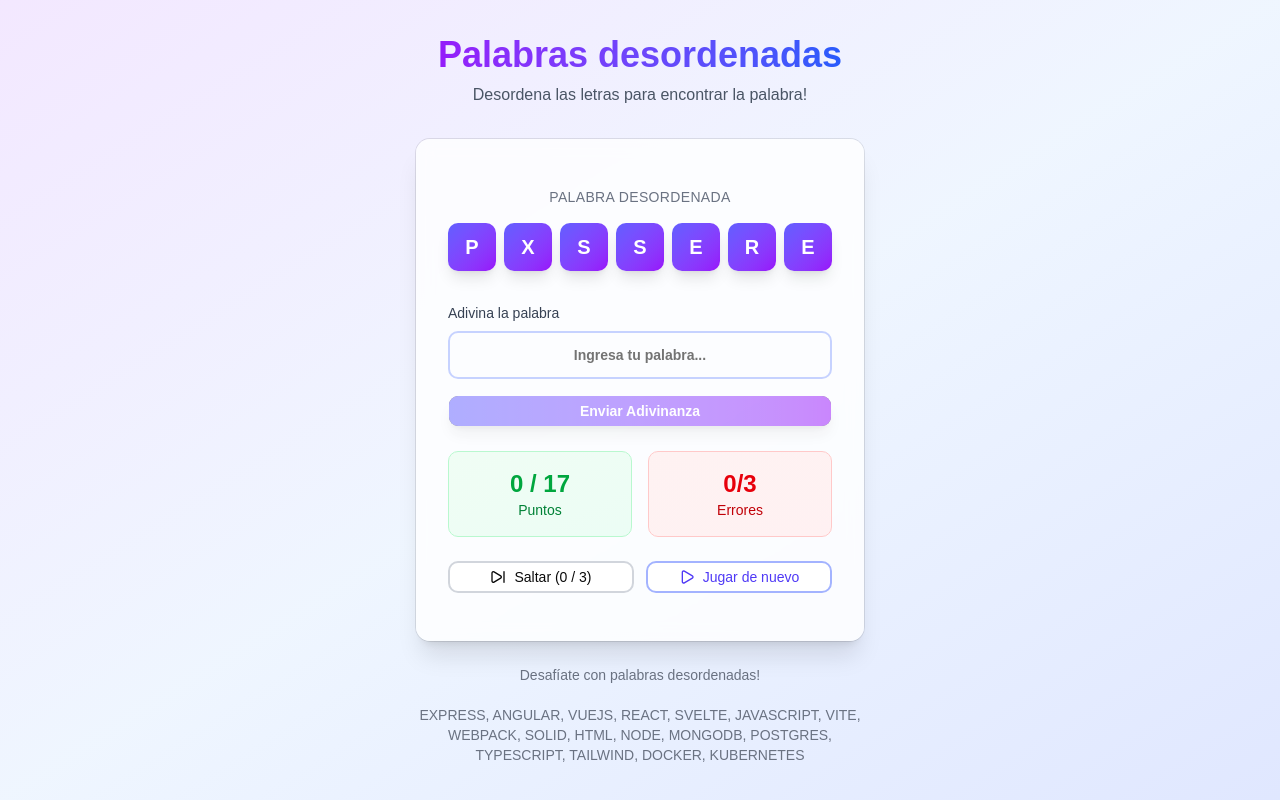
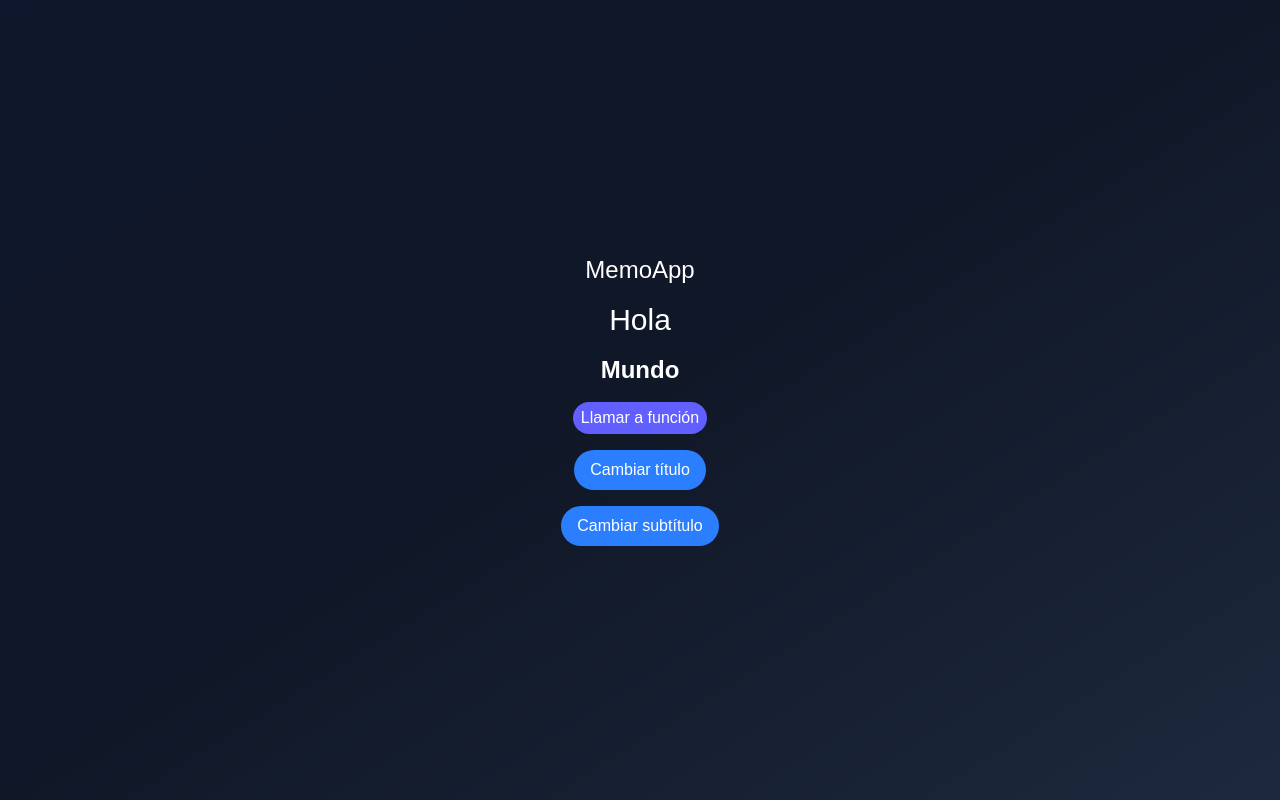
Before and after one commit to Angel-Diaz-H/DevTalles-React-de-cero-a-experto-Edicion-2025, a React (Vite) app in the folder 04-hooks-app/: page / in a window 1280 px wide. Built offline with nearby package versions, Linux system fonts and the light colour scheme.

Commit message:
Continuación de aplicación

```diff
--- /dev/null
+++ b/04-hooks-app/src/06-memos/MemoHook.tsx
@@ -0,0 +1,23 @@
+import { useState } from 'react';
+import { MyTitle } from './ui/MyTitle';
+import { MySubtitle } from './ui/MySubtitle';
+
+export const MemoHook = () => {
+  const [title, setTitle] = useState('Hola');
+  const [subtitle, setSubTitle] = useState('Mundo');
+  return (
+    <div className="bg-gradient flex flex-col gap-4">
+      <h1 className="text-2xl font-thin text-white">MemoApp</h1>
+
+      <MyTitle title={title} />
+      <MySubtitle subtitle={subtitle} />
+
+      <button className="bg-blue-500 text-white px-4 py-2 rounded-full cursor-pointer">
+        Cambiar título
+      </button>
+      <button className="bg-blue-500 text-white px-4 py-2 rounded-full cursor-pointer">
+        Cambiar subtítulo
+      </button>
+    </div>
+  );
+};
--- /dev/null
+++ b/04-hooks-app/src/06-memos/ui/MySubTitle.tsx
@@ -0,0 +1,15 @@
+interface Props {
+  subtitle: string;
+}
+
+export const MySubtitle = ({ subtitle }: Props) => {
+  console.log('MySubTitle re-render');
+  return (
+    <>
+      <h6 className="text-2xl font-bold">{subtitle}</h6>
+      <button className="bg-indigo-500 text-white px-2 py-1 rounded-full cursor-pointer">
+        Llamar a función
+      </button>
+    </>
+  );
+};
--- /dev/null
+++ b/04-hooks-app/src/06-memos/ui/MyTitle.tsx
@@ -0,0 +1,8 @@
+interface Props {
+  title: string;
+}
+
+export const MyTitle = ({ title }: Props) => {
+  console.log('My title re-render');
+  return <h1 className="text-3xl">{title}</h1>;
+};
--- a/04-hooks-app/src/main.tsx
+++ b/04-hooks-app/src/main.tsx
@@ -8,7 +8,8 @@
 // import { TrafficLight } from './01-useState/TrafficLight';
 // import { TrafficLightWithEffect } from "./02-useEffect/TrafficLightWithEffect";
 // import { TasksApp } from './05-useReducer/TaskApp';
-import { ScrambleWords } from './05-useReducer/ScrambleWords';
+// import { ScrambleWords } from './05-useReducer/ScrambleWords';
+import { MemoHook } from './06-memos/MemoHook';
 
 createRoot(document.getElementById('root')!).render(
   <StrictMode>
@@ -19,6 +20,7 @@
     {/* <PokemonPage /> */}
     {/* <FocusScreen /> */}
     {/* <TasksApp /> */}
-    <ScrambleWords />
+    {/* <ScrambleWords /> */}
+    <MemoHook />
   </StrictMode>,
 );
```
